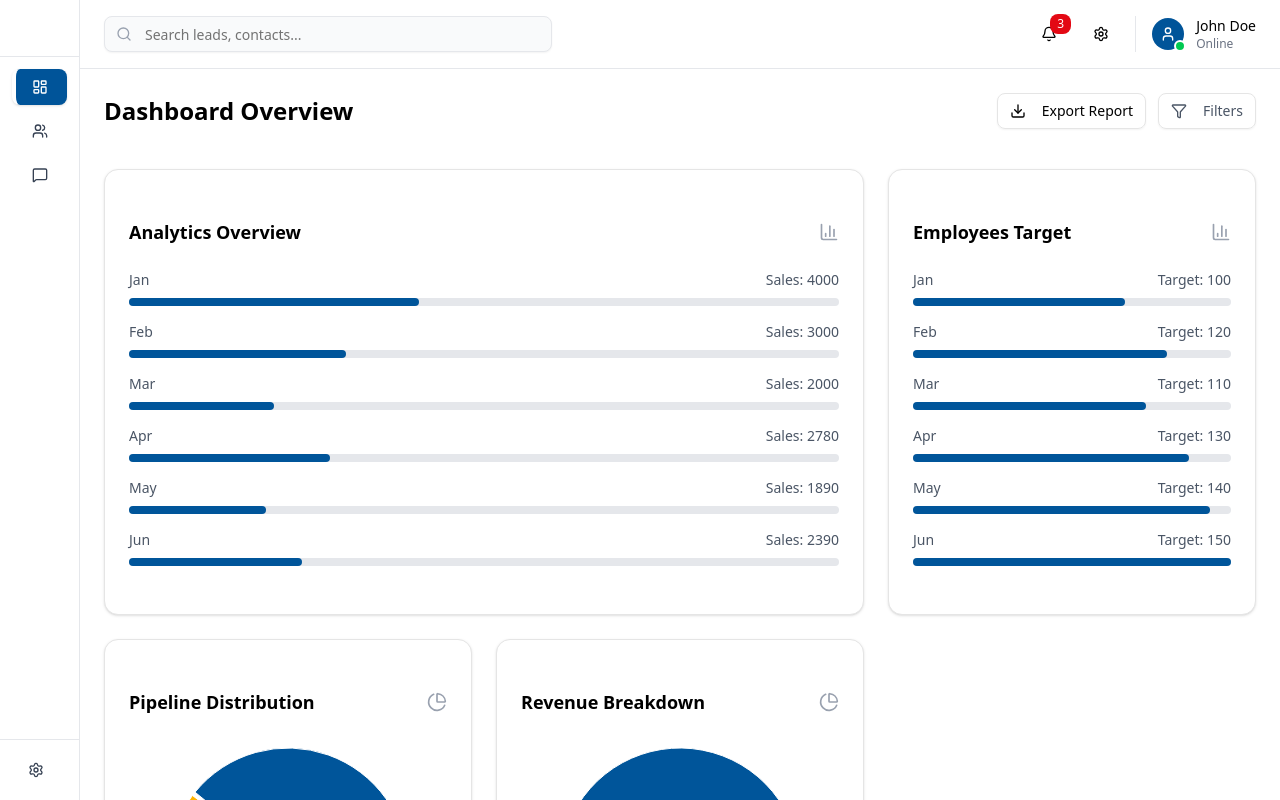
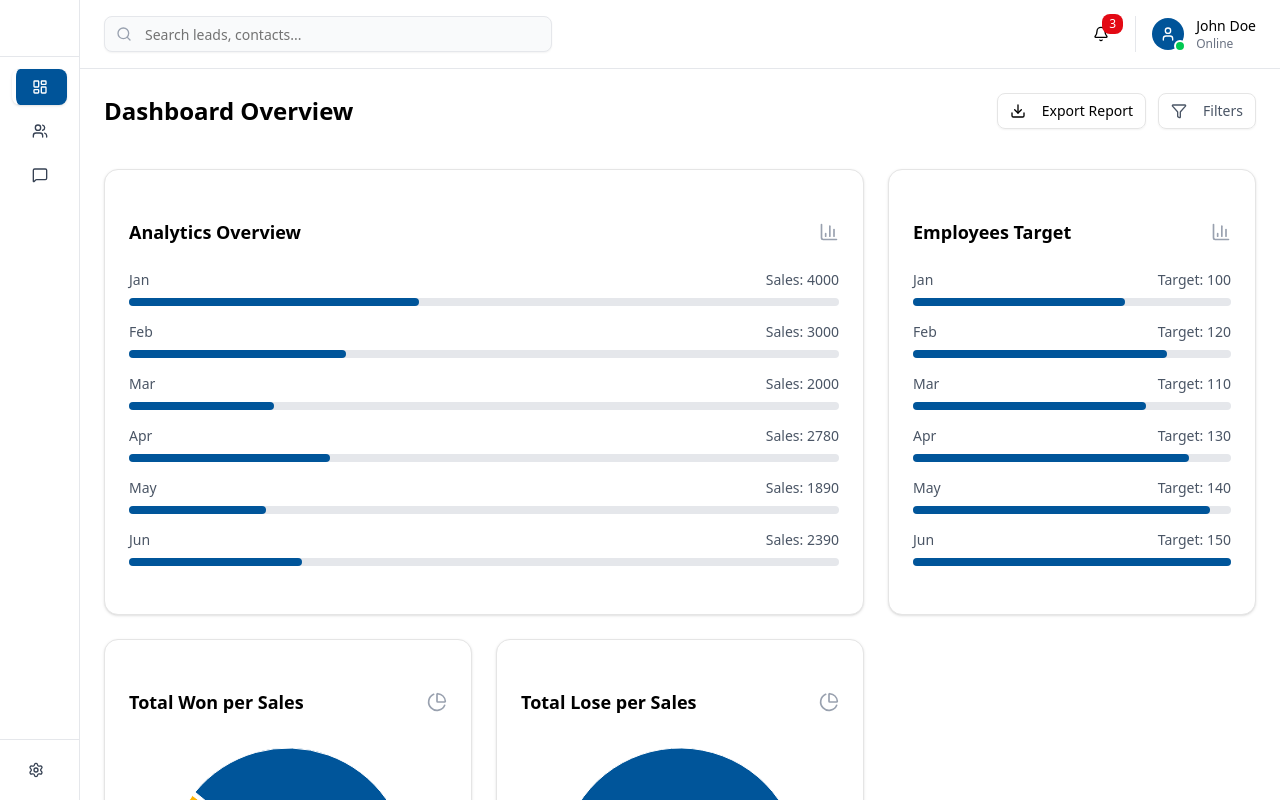
Before and after one commit to dafahfabiansyah/distcctv-ui, a React (Vite) app: page / in a window 1280 px wide. Shown: the top 800 px of the page. Built offline with nearby package versions, Linux system fonts and the light colour scheme.

Commit message:
refactor(ui): update chart titles and comment out settings button
- Comment out unused settings button in topbar component
- Update pie chart titles to better reflect their content

```diff
--- a/src/components/topbar.jsx
+++ b/src/components/topbar.jsx
@@ -26,10 +26,10 @@ export default function Topbar() {
           </Badge>
         </Button>
 
-        {/* Settings */}
+        {/* Settings
         <Button variant="ghost" size="sm">
           <Settings className="h-5 w-5 text-black" />
-        </Button>
+        </Button> */}
 
         {/* User Profile */}
         <div className="flex items-center gap-3 pl-4 border-l border-gray-200">
--- a/src/dashboard/DashboardPage.jsx
+++ b/src/dashboard/DashboardPage.jsx
@@ -401,13 +401,13 @@ export default function DashboardPage() {
           <div className="col-span-1">
             <RechartsPieChart
               data={chartData.pieData}
-              title="Pipeline Distribution"
+              title="Total Won per Sales"
             />
           </div>
           <div className="col-span-1">
             <RechartsPieChart
               data={chartData.revenueData}
-              title="Revenue Breakdown"
+              title="Total Lose per Sales"
             />
           </div>
         </div>
```
